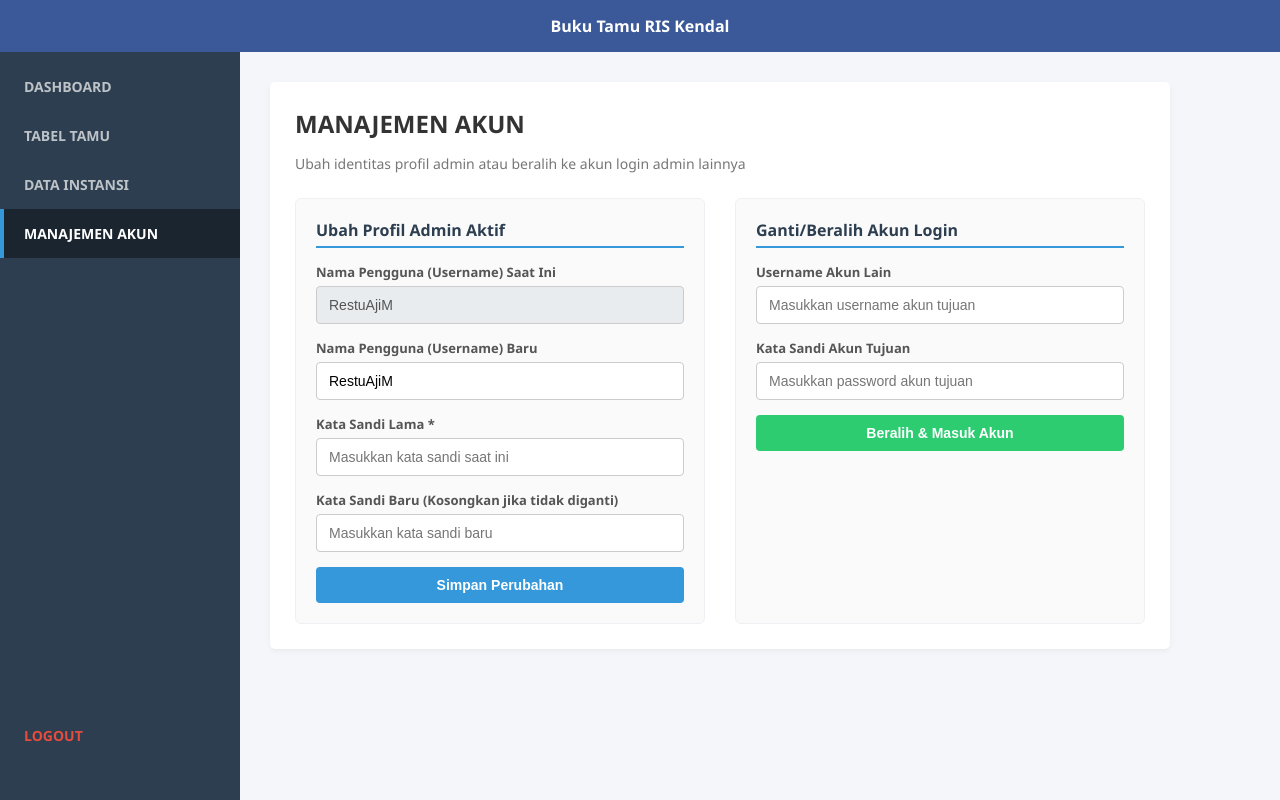
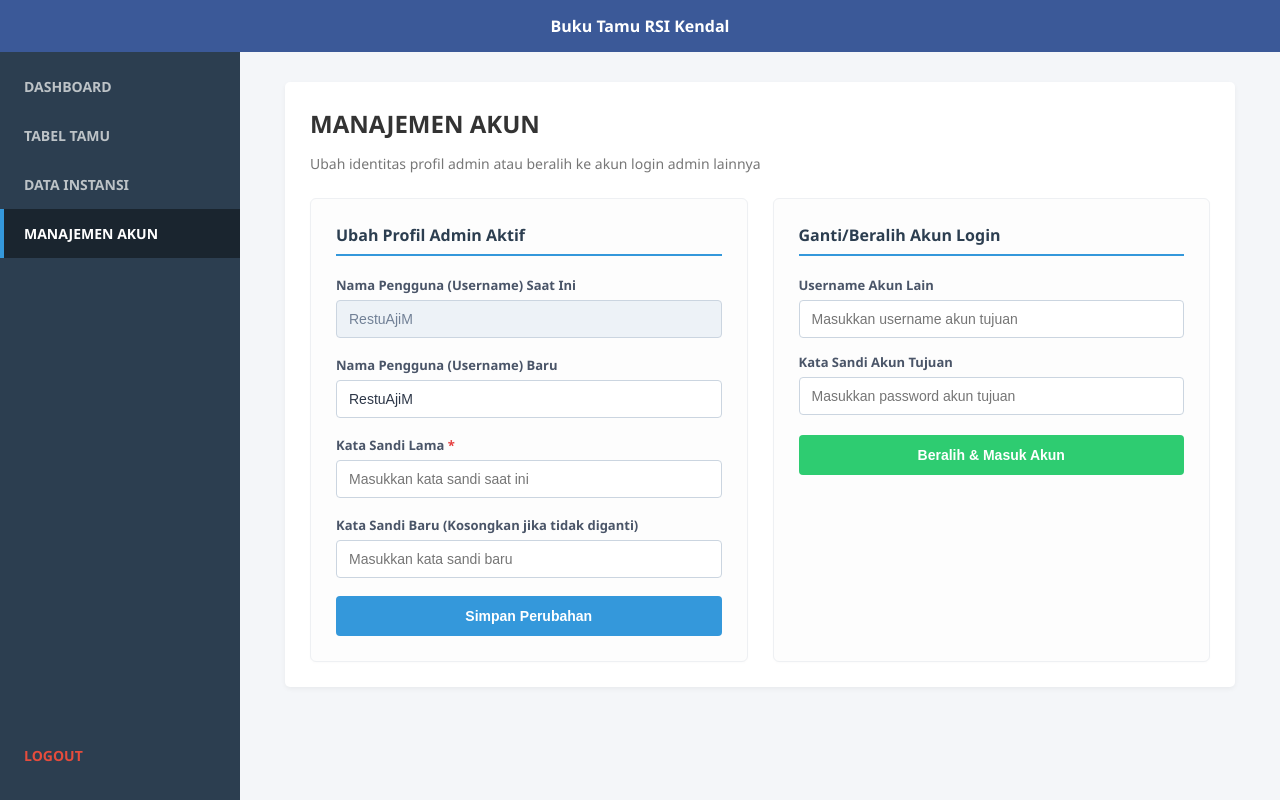
Before and after one commit to palingganteng97-rgb/buku-tamu-unpri, a PHP site: page /manajemen_akun.php in a window 1280 px wide. Run offline with PHP 8.4, Linux system fonts and the light colour scheme; a user stored in the database is signed in.

Commit message:
Update manajemen_akun.php

```diff
--- a/manajemen_akun.php
+++ b/manajemen_akun.php
@@ -36,27 +36,22 @@ if (isset($_POST['update_profile'])) {
     if (empty($nama_baru)) {
         $error = "Nama pengguna baru tidak boleh kosong.";
     } else {
-        // Ambil data password terenkripsi dari database berdasarkan user aktif
+        // Ambil data password dari database berdasarkan user aktif
         $query_user = mysqli_query($koneksi, "SELECT * FROM users WHERE username='$user_aktif'");
         $data_user  = mysqli_fetch_assoc($query_user);
 
-        // Validasi password menggunakan password_verify (Sama seperti login.php)
         if (!$data_user || !password_verify($password_lama, $data_user['password'])) {
             $error = "Kata sandi lama yang Anda masukkan salah.";
         } else {
             if (!empty($password_baru)) {
-                // Jika ganti password, enkripsi dulu password barunya sebelum disimpan
                 $password_hash_baru = password_hash($password_baru, PASSWORD_DEFAULT);
                 $query_update = "UPDATE users SET username='$nama_baru', password='$password_hash_baru' WHERE username='$user_aktif'";
             } else {
-                // Jika password baru kosong, hanya update Nama saja
                 $query_update = "UPDATE users SET username='$nama_baru' WHERE username='$user_aktif'";
             }
 
             if (mysqli_query($koneksi, $query_update)) {
-                $_SESSION['admin_user'] = $nama_baru; // Perbarui session aktif
-
-                // TRICK ANTI-PERMANEN: Alihkan halaman ke dirinya sendiri agar pesan error/sukses bersih saat di-refresh
+                $_SESSION['admin_user'] = $nama_baru;
                 header("Location: manajemen_akun.php?status=sukses");
                 exit();
             } else {
@@ -66,27 +61,30 @@ if (isset($_POST['update_profile'])) {
     }
 }
 
-// Tangkap status sukses dari URL redirection di atas
-if (isset($_GET['status']) && $_GET['status'] == 'sukses') {
-    $sukses = "Profil akun berhasil diperbarui!";
-}
-
 // 2. PROSES SUBMIT: GANTI AKUN (SWITCH ACCOUNT)
 if (isset($_POST['switch_account'])) {
     $switch_username = mysqli_real_escape_string($koneksi, $_POST['switch_username']);
     $switch_password = mysqli_real_escape_string($koneksi, $_POST['switch_password']);
 
-$cek_switch = mysqli_query($koneksi, "SELECT * FROM users WHERE username='$switch_username' AND password='$switch_password'");
+    $cek_switch = mysqli_query($koneksi, "SELECT * FROM users WHERE username='$switch_username'");
 
     if (mysqli_num_rows($cek_switch) === 1) {
-        // Ganti data session aktif dengan data akun yang baru dimasukkan
+        $data_switch = mysqli_fetch_assoc($cek_switch);
+        if (password_verify($switch_password, $data_switch['password'])) {
             $_SESSION['login'] = true;
             $_SESSION['admin_user'] = $switch_username;
-        header("Location: tampilkan.php"); // Alihkan langsung ke dashboard utama
+            header("Location: tampilkan.php");
             exit();
         } else {
             $error = "Gagal beralih akun. Username atau Password salah.";
         }
+    } else {
+        $error = "Gagal beralih akun. Username atau Password salah.";
+    }
+}
+
+if (isset($_GET['status']) && $_GET['status'] == 'sukses') {
+    $sukses = "Profil akun berhasil diperbarui!";
 }
 ?>
 <!DOCTYPE html>
@@ -94,67 +92,73 @@ $cek_switch = mysqli_query($koneksi, "SELECT * FROM users WHERE username='$switc
 <head>
     <meta charset="UTF-8">
     <meta name="viewport" content="width=device-width, initial-scale=1.0">
-    <title>Manajemen Akun - Buku Tamu</title>
+    <title>Buku Tamu RSI Kendal - Manajemen Akun</title>
     <style>
         * { box-sizing: border-box; }
         body { margin: 0; font-family: 'Segoe UI', Arial, sans-serif; background-color: #f4f6f9; }
         .header-nav { background-color: #3b5998; color: white; padding: 15px 20px; font-size: 16px; font-weight: 600; text-align: center; }
-        .dashboard-layout { display: flex; min-height: calc(100vh - 52px); }
-        .sidebar-menu { width: 240px; background-color: #2c3e50; padding-top: 10px; display: flex; flex-direction: column; justify-content: space-between; }
+        .dashboard-layout { display: flex; min-height: calc(100vh - 52px); background-color: #f4f6f9; }
+
+        /* Perbaikan Sidebar Menu */
+        .sidebar-menu { width: 240px; background-color: #2c3e50; padding-top: 10px; display: flex; flex-direction: column; justify-content: space-between; min-height: calc(100vh - 52px); }
         .sidebar-menu a { display: block; color: #bdc3c7; padding: 15px 20px; text-decoration: none; font-size: 14px; font-weight: 600; border-left: 4px solid transparent; }
         .sidebar-menu a:hover, .sidebar-menu a.active { background-color: #1a252f; color: white; border-left: 4px solid #3498db; }
         .logout-btn { color: #e74c3c !important; margin-bottom: 20px; }
-        .main-container { flex: 1; padding: 30px; }
-        .white-card { background: #fff; padding: 25px; border-radius: 5px; box-shadow: 0 2px 5px rgba(0,0,0,0.05); margin-bottom: 25px; }
-        .form-grid { display: flex; gap: 30px; flex-wrap: wrap; }
-        .form-box { flex: 1; min-width: 300px; background: #fafafa; border: 1px solid #eef0f3; padding: 20px; border-radius: 6px; }
-        .form-title { font-size: 16px; font-weight: 600; color: #2c3e50; margin-top: 0; margin-bottom: 15px; border-bottom: 2px solid #3498db; padding-bottom: 5px; }
-        .form-group { margin-bottom: 15px; }
-        .form-group label { display: block; font-size: 13px; font-weight: 600; margin-bottom: 5px; color: #555; }
-        .form-control { width: 100%; padding: 10px 12px; border: 1px solid #ccc; border-radius: 4px; font-size: 14px; outline: none; }
+
+        /* Kontainer Konten Utama */
+        .main-container { flex: 1; padding: 30px; background-color: #f4f6f9; }
+        .white-card { background: #fff; padding: 25px; border-radius: 5px; box-shadow: 0 2px 5px rgba(0,0,0,0.05); max-width: 950px; margin: 0 auto; }
+
+        /* Layout Grid Dua Kolom Form */
+        .form-grid { display: flex; gap: 25px; flex-wrap: wrap; margin-top: 20px; }
+        .form-box { flex: 1; min-width: 300px; background: #fdfdfd; border: 1px solid #eef0f3; padding: 25px; border-radius: 6px; box-shadow: 0 1px 3px rgba(0,0,0,0.02); }
+        .form-title { font-size: 16px; font-weight: 600; color: #2c3e50; margin-top: 0; margin-bottom: 20px; border-bottom: 2px solid #3498db; padding-bottom: 8px; }
+        .form-group { margin-bottom: 18px; }
+        .form-group label { display: block; font-size: 13px; font-weight: 600; margin-bottom: 6px; color: #4a5568; }
+        .form-control { width: 100%; padding: 10px 12px; border: 1px solid #cbd5e0; border-radius: 4px; font-size: 14px; color: #2d3748; outline: none; transition: border-color 0.2s; }
         .form-control:focus { border-color: #3498db; }
-        .btn-submit { background-color: #3498db; color: white; border: none; padding: 10px 20px; font-weight: 600; border-radius: 4px; cursor: pointer; width: 100%; font-size: 14px; }
+
+        /* Desain Tombol */
+        .btn-submit { background-color: #3498db; color: white; border: none; padding: 12px 20px; font-weight: 600; border-radius: 4px; cursor: pointer; width: 100%; font-size: 14px; transition: background 0.2s; }
         .btn-submit:hover { background-color: #2980b9; }
         .btn-switch { background-color: #2ecc71; }
         .btn-switch:hover { background-color: #27ae60; }
-        .alert { padding: 12px; border-radius: 4px; margin-bottom: 20px; font-size: 14px; font-weight: 600; }
+
+        /* Desain Alert Notifikasi */
+        .alert { padding: 14px; border-radius: 4px; margin-bottom: 25px; font-size: 14px; font-weight: 600; }
         .alert-danger { background-color: #f8d7da; color: #721c24; border: 1px solid #f5c6cb; }
         .alert-success { background-color: #d4edda; color: #155724; border: 1px solid #c3e6cb; }
     </style>
 </head>
 <body>
 
+    <!-- Header Atas: Buku Tamu RSI Kendal -->
     <div class="header-nav">
-                Buku Tamu RIS Kendal
+        Buku Tamu RSI Kendal
     </div>
 
     <div class="dashboard-layout">
 
-        <!-- Sidebar Menu -->
-<div class="sidebar-menu" style="display: flex; flex-direction: column; height: calc(100vh - 52px); justify-content: space-between;">
-    <!-- Grup Menu Atas -->
+        <!-- Sidebar Menu Utama (Urutan Rapi & Sejajar) -->
+        <div class="sidebar-menu">
             <div>
                 <a href="tampilkan.php">DASHBOARD</a>
                 <a href="tabel_tamu.php">TABEL TAMU</a>
                 <a href="data_instansi.php">DATA INSTANSI</a>
                 <a href="manajemen_akun.php" class="active">MANAJEMEN AKUN</a>
             </div>
-
-    <!-- Grup Menu Bawah (Dipaksa Menempel ke Dasar Sidebar) -->
-    <div style="padding-bottom: 20px;">
-        <a href="logout.php" class="logout-btn" style="color: #e74c3c; font-weight: 600; text-decoration: none; display: block; padding: 15px 20px;">LOGOUT</a>
+            <div>
+                <a href="logout.php" class="logout-btn">LOGOUT</a>
             </div>
         </div>
 
-        <!-- Kontainer Utama -->
+        <!-- Kontainer Konten Utama Sebelah Kanan -->
         <div class="main-container">
-            <!-- Ganti menjadi seperti ini -->
-        <div class="white-card" style="background: #fff; padding: 25px; border-radius: 5px; box-shadow: 0 2px 5px rgba(0,0,0,0.05); margin-bottom: 25px; max-width: 900px;">
-
+            <div class="white-card">
                 <h2 style="margin-top: 0; margin-bottom: 5px; font-weight: 600; color: #333;">MANAJEMEN AKUN</h2>
                 <p style="color: #777; margin-bottom: 25px; font-size: 14px;">Ubah identitas profil admin atau beralih ke akun login admin lainnya</p>
 
-                <!-- Notifikasi Status -->
+                <!-- Render Notifikasi Status -->
                 <?php if (!empty($error)): ?>
                     <div class="alert alert-danger"><?= $error; ?></div>
                 <?php endif; ?>
@@ -164,20 +168,20 @@ $cek_switch = mysqli_query($koneksi, "SELECT * FROM users WHERE username='$switc
 
                 <div class="form-grid">
 
-                    <!-- FORM KIRI: GANTI NAMA & PASSWORD -->
+                    <!-- FORM KIRI: UBAH PROFIL ADMIN -->
                     <div class="form-box">
                         <h3 class="form-title">Ubah Profil Admin Aktif</h3>
                         <form action="" method="POST">
                             <div class="form-group">
                                 <label>Nama Pengguna (Username) Saat Ini</label>
-                                <input type="text" class="form-control" value="<?= htmlspecialchars($user_aktif); ?>" disabled style="background-color: #e9ecef;">
+                                <input type="text" class="form-control" value="<?= htmlspecialchars($user_aktif); ?>" disabled style="background-color: #edf2f7; color: #718096;">
                             </div>
                             <div class="form-group">
                                 <label>Nama Pengguna (Username) Baru</label>
                                 <input type="text" class="form-control" name="username_baru" value="<?= htmlspecialchars($user_aktif); ?>" required>
                             </div>
                             <div class="form-group">
-                                <label>Kata Sandi Lama <span>*</span></label>
+                                <label>Kata Sandi Lama <span style="color: #e53e3e;">*</span></label>
                                 <input type="password" class="form-control" name="password_lama" placeholder="Masukkan kata sandi saat ini" required>
                             </div>
                             <div class="form-group">
@@ -189,15 +193,20 @@ $cek_switch = mysqli_query($koneksi, "SELECT * FROM users WHERE username='$switc
                     </div>
 
                     <!-- FORM KANAN: GANTI/BERALIH AKUN (SWITCH ACCOUNT) -->
-                    <div class="form-box">
+                    <!-- FORM KANAN: GANTI/BERALIH AKUN (SWITCH ACCOUNT) -->
+<div class="form-box" style="display: flex; flex-direction: column; justify-content: flex-start;">
     <h3 class="form-title">Ganti/Beralih Akun Login</h3>
-                        <form action="" method="POST">
-                            <div class="form-group">
+    <form action="" method="POST" style="display: flex; flex-direction: column; gap: 15px; height: 100%;">
+        <div class="form-group" style="margin-bottom: 0;">
             <label>Username Akun Lain</label>
             <input type="text" class="form-control" name="switch_username" placeholder="Masukkan username akun tujuan" required>
         </div>
-                            <div class="form-group">
+        <div class="form-group" style="margin-bottom: 0;">
             <label>Kata Sandi Akun Tujuan</label>
             <input type="password" class="form-control" name="switch_password" placeholder="Masukkan password akun tujuan" required>
         </div>
+        <div style="margin-top: 5px;">
             <button type="submit" name="switch_account" class="btn-submit btn-switch">Beralih & Masuk Akun</button>
+        </div>
+    </form>
+</div>
```
Lines whose indentation alone changed are shown as unchanged.
